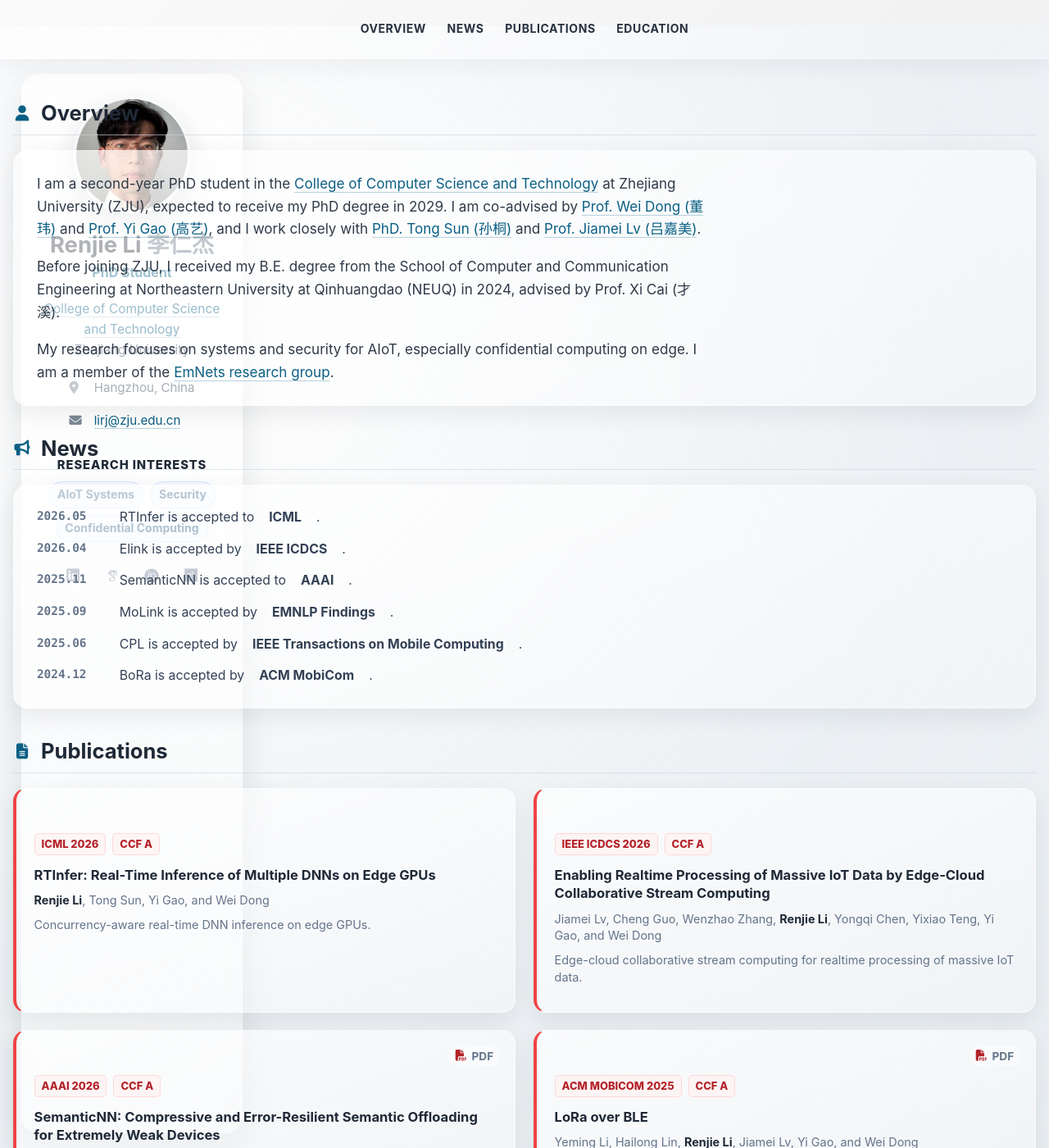
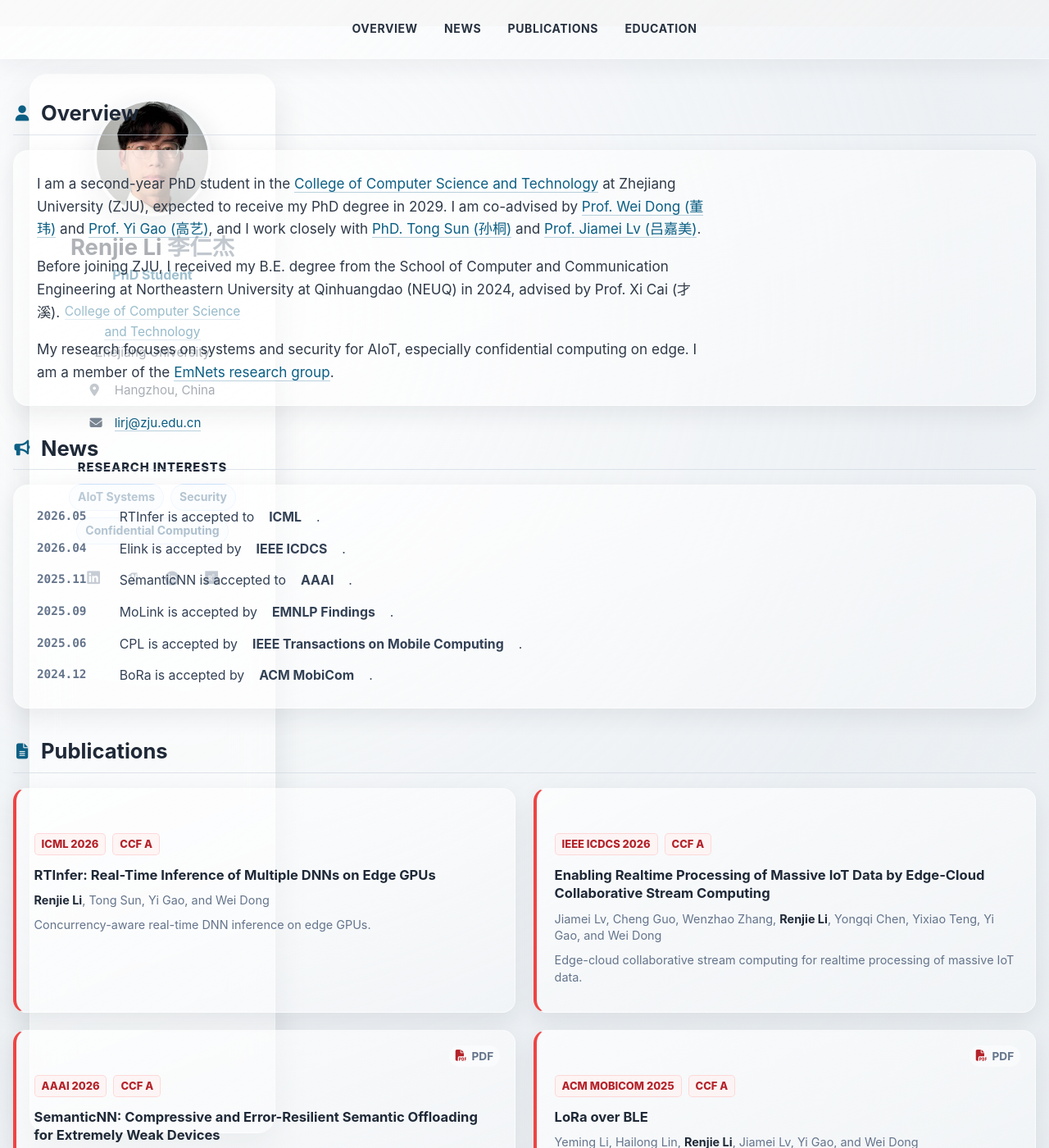
Before and after one commit to lirj233/homepage, a Jekyll site: the page built from _pages/about.md, in a window 1280 px wide and 1400 px high. Shown: the whole window at 82% size. Built offline with Jekyll 4.4.1, drawn with Linux system fonts in a browser that asks for light colours; some web fonts are replaced.

Commit message:
Make glass layout sass compatible

```diff
--- a/_sass/layout/_academic_home.scss
+++ b/_sass/layout/_academic_home.scss
@@ -7,9 +7,8 @@
   padding: 0;
   min-height: 100vh;
   color: #202733;
-  background:
-    radial-gradient(circle at 18% 16%, rgba(255, 255, 255, 0.95), rgba(235, 239, 243, 0.7) 45%, transparent 70%),
-    linear-gradient(135deg, #f8fafc 0%, #edf1f4 48%, #e5ebef 100%);
+  background: #edf1f4;
+  background-image: radial-gradient(circle at 18% 16%, rgba(255, 255, 255, 0.95), rgba(235, 239, 243, 0.7) 45%, transparent 70%), linear-gradient(135deg, #f8fafc 0%, #edf1f4 48%, #e5ebef 100%);
   font-family: Inter, -apple-system, BlinkMacSystemFont, "Segoe UI", Helvetica, Arial, sans-serif;
   font-size: 16px;
   line-height: 1.62;
@@ -41,14 +40,14 @@
 .academic-profile__inner {
   position: fixed;
   top: 5rem;
-  left: clamp(1rem, 2vw, 2rem);
+  left: 2rem;
   display: flex;
   flex-direction: column;
   align-items: center;
   box-sizing: border-box;
-  width: clamp(270px, 18vw, 340px);
+  width: 300px;
   height: calc(100vh - 6rem);
-  padding: clamp(1.35rem, 2vw, 2rem);
+  padding: 1.6rem;
   overflow-y: auto;
   border: 1px solid rgba(255, 255, 255, 0.42);
   border-radius: 22px;
@@ -197,9 +196,9 @@
 
 .academic-main {
   min-width: 0;
-  max-width: calc(100vw - clamp(320px, 22vw, 410px));
-  margin-left: clamp(320px, 22vw, 410px);
-  padding: 5rem clamp(1.5rem, 2vw, 2.5rem) 2.4rem;
+  max-width: calc(100vw - 370px);
+  margin-left: 370px;
+  padding: 5rem 2.2rem 2.4rem;
 }
 
 .academic-nav {
@@ -211,7 +210,7 @@
   display: flex;
   flex-wrap: wrap;
   justify-content: center;
-  gap: clamp(1rem, 2vw, 2rem);
+  gap: 1.8rem;
   min-height: 4rem;
   padding: 0 1rem;
   margin: 0;
@@ -473,6 +472,18 @@
 }
 
 @media (max-width: 1100px) {
+  .academic-profile__inner {
+    left: 1.2rem;
+    width: 280px;
+    padding: 1.35rem;
+  }
+
+  .academic-main {
+    max-width: calc(100vw - 322px);
+    margin-left: 322px;
+    padding-right: 1.2rem;
+  }
+
   .academic-publications {
     grid-template-columns: 1fr;
   }
```
